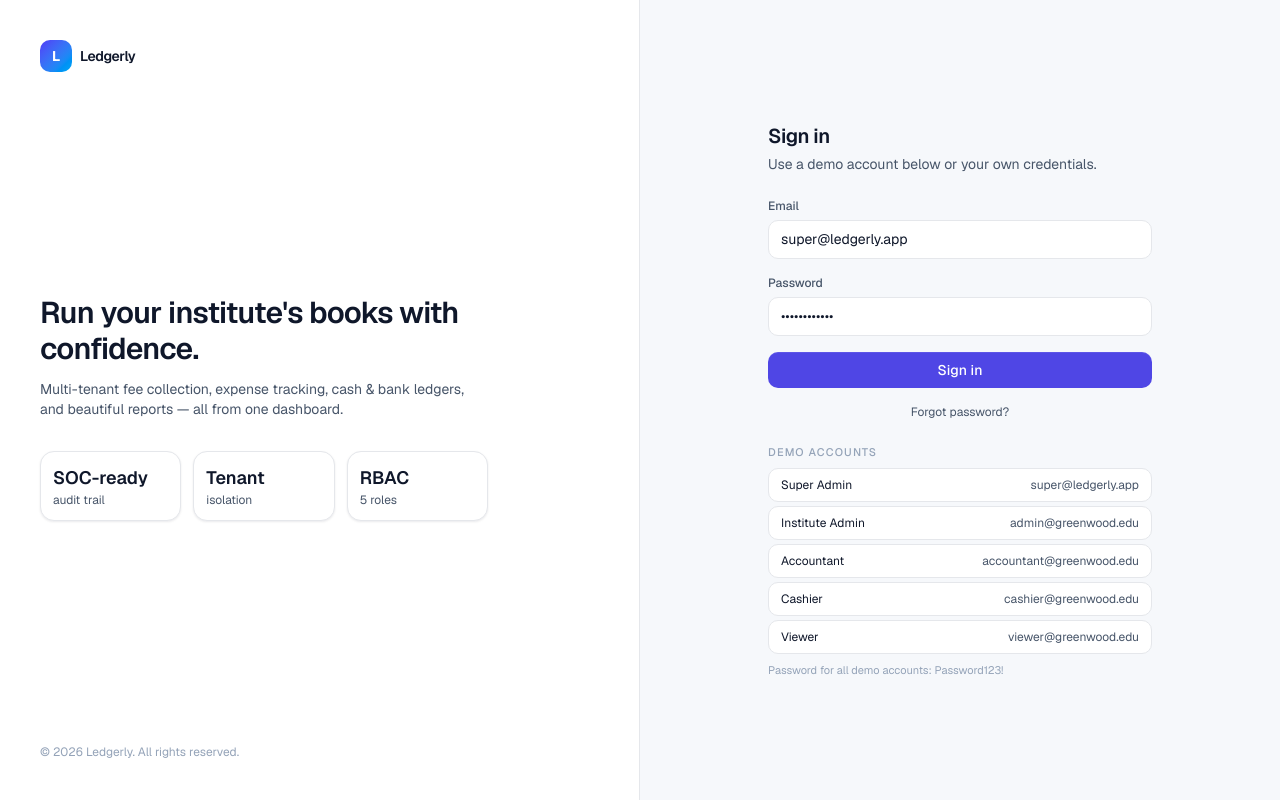
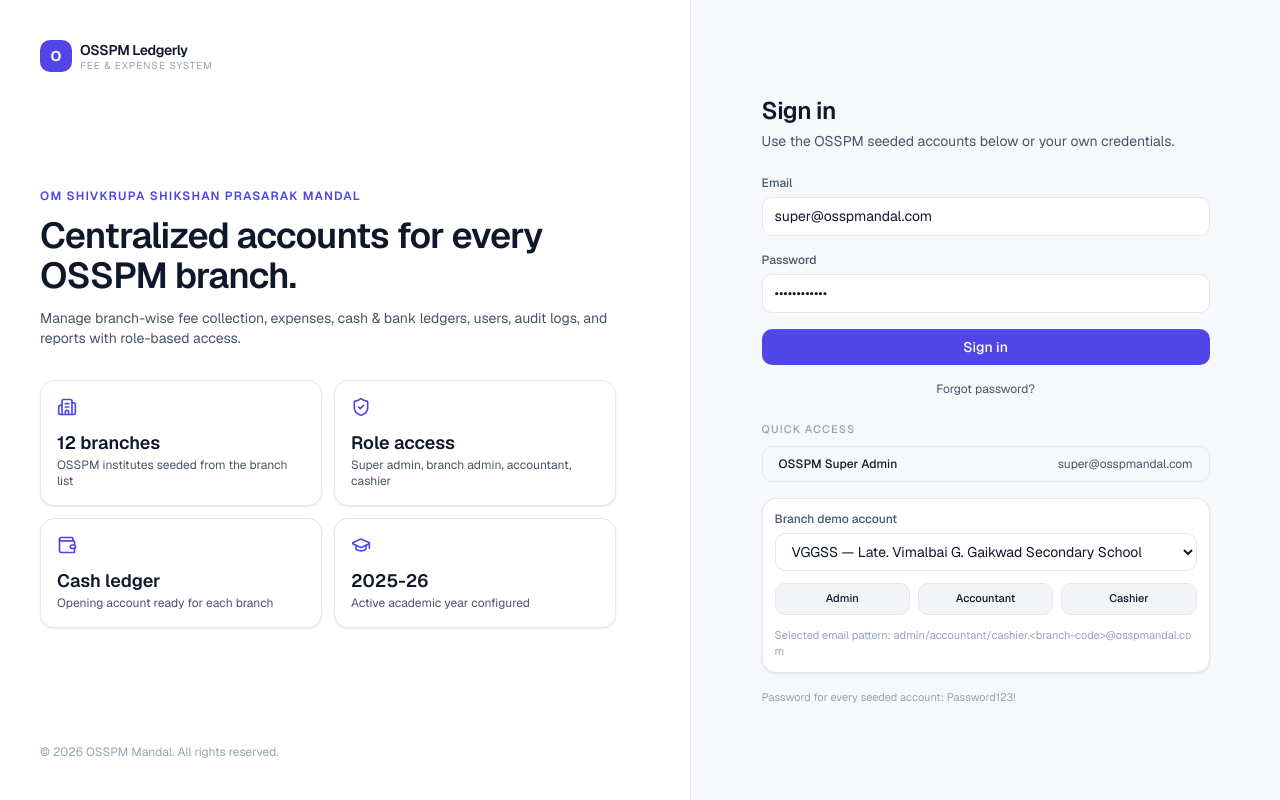
Before and after one commit to shivajik/osspmfees, a Next.js app: page /login in a window 1280 px wide. Built offline with nearby package versions, Linux system fonts and the light colour scheme.

Commit message:
update in login page

```diff
--- a/app/login/page.tsx
+++ b/app/login/page.tsx
@@ -2,8 +2,8 @@
 import { Suspense, useState } from "react";
 import { useRouter, useSearchParams } from "next/navigation";
 import { Button } from "@/components/ui/button";
-import { Input, Field } from "@/components/ui/input";
-import { Loader2 } from "lucide-react";
+import { Input, Field, Select } from "@/components/ui/input";
+import { Building2, GraduationCap, Loader2, ShieldCheck, Wallet } from "lucide-react";
 
 export default function LoginPage() {
   return (
@@ -13,28 +13,41 @@ export default function LoginPage() {
   );
 }
 
-const demo = [
-  { email: "super@ledgerly.app", label: "Super Admin" },
-  { email: "admin@greenwood.edu", label: "Institute Admin" },
-  { email: "accountant@greenwood.edu", label: "Accountant" },
-  { email: "cashier@greenwood.edu", label: "Cashier" },
-  { email: "viewer@greenwood.edu", label: "Viewer" },
+const branches = [
+  { code: "VGGSS", name: "Late. Vimalbai G. Gaikwad Secondary School" },
+  { code: "KDSS", name: "Late. Kishanrao Dhanve Secondary School" },
+  { code: "SSR", name: "Secondary School, Rui" },
+  { code: "SSSS", name: "Shree Shaneshwar Secondary School" },
+  { code: "OBM", name: "Om Balak Mandir" },
+  { code: "OSS", name: "Om Secondary School" },
+  { code: "GPES", name: "Late. Gangadhar Patil English School" },
+  { code: "SESR", name: "Sai English School, Rui" },
+  { code: "THS", name: "The Tesla High School" },
+  { code: "VGHSS", name: "Late. Vimalbai G. Gaikwad Sec & Higher Secondary School" },
+  { code: "AJC", name: "Adarsh Junior College" },
+  { code: "SSHSS", name: "Shree Shaneshwar Higher Secondary School" },
+];
+
+const roleOptions = [
+  { role: "admin", label: "Admin" },
+  { role: "accountant", label: "Accountant" },
+  { role: "cashier", label: "Cashier" },
 ];
 
 function LoginInner() {
-  const demo = [
-    { email: "super@ledgerly.app", label: "Super Admin" },
-    { email: "admin@greenwood.edu", label: "Institute Admin" },
-    { email: "accountant@greenwood.edu", label: "Accountant" },
-    { email: "cashier@greenwood.edu", label: "Cashier" },
-    { email: "viewer@greenwood.edu", label: "Viewer" },
-  ];
   const router = useRouter();
   const params = useSearchParams();
-  const [email, setEmail] = useState("super@ledgerly.app");
+  const [email, setEmail] = useState("super@osspmandal.com");
   const [password, setPassword] = useState("Password123!");
+  const [selectedBranch, setSelectedBranch] = useState(branches[0]?.code ?? "VGGSS");
   const [loading, setLoading] = useState(false);
   const [error, setError] = useState<string | null>(null);
+
+  function useAccount(nextEmail: string) {
+    setEmail(nextEmail);
+    setPassword("Password123!");
+    setError(null);
+  }
 
   async function onSubmit(e: React.FormEvent) {
     e.preventDefault();
@@ -59,30 +72,58 @@ function LoginInner() {
   }
 
   return (
-    <div className="min-h-dvh grid lg:grid-cols-2">
+    <div className="min-h-dvh grid lg:grid-cols-[1.08fr_0.92fr]">
       <div className="hidden lg:flex flex-col justify-between border-r border-[var(--color-border)] bg-[var(--color-surface)] p-10">
         <div className="flex items-center gap-2">
-          <div className="grid h-8 w-8 place-items-center rounded-md bg-gradient-to-br from-indigo-600 to-sky-500 text-sm font-bold text-white">L</div>
-          <span className="text-sm font-semibold tracking-tight">Ledgerly</span>
-        </div>
-        <div className="max-w-md">
-          <h2 className="text-3xl font-semibold tracking-tight">Run your institute&apos;s books with confidence.</h2>
-          <p className="mt-3 text-sm text-[var(--color-fg-muted)]">
-            Multi-tenant fee collection, expense tracking, cash & bank ledgers, and beautiful reports — all from one dashboard.
-          </p>
-          <div className="mt-8 grid grid-cols-3 gap-3 text-xs text-[var(--color-fg-muted)]">
-            <div className="card p-3"><div className="text-lg font-semibold text-[var(--color-fg)]">SOC-ready</div>audit trail</div>
-            <div className="card p-3"><div className="text-lg font-semibold text-[var(--color-fg)]">Tenant</div>isolation</div>
-            <div className="card p-3"><div className="text-lg font-semibold text-[var(--color-fg)]">RBAC</div>5 roles</div>
+          <div className="grid h-8 w-8 place-items-center rounded-md bg-[var(--color-brand)] text-sm font-bold text-[var(--color-brand-fg)]">O</div>
+          <div className="flex flex-col leading-tight">
+            <span className="text-sm font-semibold tracking-tight">OSSPM Ledgerly</span>
+            <span className="text-[10px] uppercase tracking-widest text-[var(--color-fg-subtle)]">Fee & expense system</span>
           </div>
         </div>
-        <p className="text-xs text-[var(--color-fg-subtle)]">© {new Date().getFullYear()} Ledgerly. All rights reserved.</p>
+        <div className="max-w-xl">
+          <p className="mb-3 text-xs font-semibold uppercase tracking-widest text-[var(--color-brand)]">Om Shivkrupa Shikshan Prasarak Mandal</p>
+          <h2 className="text-4xl font-semibold tracking-tight">Centralized accounts for every OSSPM branch.</h2>
+          <p className="mt-3 text-sm text-[var(--color-fg-muted)]">
+            Manage branch-wise fee collection, expenses, cash & bank ledgers, users, audit logs, and reports with role-based access.
+          </p>
+          <div className="mt-8 grid grid-cols-2 gap-3 text-xs text-[var(--color-fg-muted)]">
+            <div className="card p-4">
+              <Building2 className="mb-3 h-5 w-5 text-[var(--color-brand)]" />
+              <div className="text-lg font-semibold text-[var(--color-fg)]">12 branches</div>
+              OSSPM institutes seeded from the branch list
+            </div>
+            <div className="card p-4">
+              <ShieldCheck className="mb-3 h-5 w-5 text-[var(--color-brand)]" />
+              <div className="text-lg font-semibold text-[var(--color-fg)]">Role access</div>
+              Super admin, branch admin, accountant, cashier
+            </div>
+            <div className="card p-4">
+              <Wallet className="mb-3 h-5 w-5 text-[var(--color-brand)]" />
+              <div className="text-lg font-semibold text-[var(--color-fg)]">Cash ledger</div>
+              Opening account ready for each branch
+            </div>
+            <div className="card p-4">
+              <GraduationCap className="mb-3 h-5 w-5 text-[var(--color-brand)]" />
+              <div className="text-lg font-semibold text-[var(--color-fg)]">2025-26</div>
+              Active academic year configured
+            </div>
+          </div>
+        </div>
+        <p className="text-xs text-[var(--color-fg-subtle)]">© {new Date().getFullYear()} OSSPM Mandal. All rights reserved.</p>
       </div>
 
       <div className="flex items-center justify-center p-6 sm:p-10">
-        <div className="w-full max-w-sm">
-          <h1 className="text-xl font-semibold tracking-tight">Sign in</h1>
-          <p className="mt-1 text-sm text-[var(--color-fg-muted)]">Use a demo account below or your own credentials.</p>
+        <div className="w-full max-w-md">
+          <div className="mb-8 flex items-center gap-2 lg:hidden">
+            <div className="grid h-9 w-9 place-items-center rounded-md bg-[var(--color-brand)] text-sm font-bold text-[var(--color-brand-fg)]">O</div>
+            <div className="flex flex-col leading-tight">
+              <span className="text-sm font-semibold tracking-tight">OSSPM Ledgerly</span>
+              <span className="text-[10px] uppercase tracking-widest text-[var(--color-fg-subtle)]">Fee & expense system</span>
+            </div>
+          </div>
+          <h1 className="text-2xl font-semibold tracking-tight">Sign in</h1>
+          <p className="mt-1 text-sm text-[var(--color-fg-muted)]">Use the OSSPM seeded accounts below or your own credentials.</p>
 
           <form onSubmit={onSubmit} className="mt-6 space-y-4">
             <Field label="Email" htmlFor="email">
@@ -91,7 +132,7 @@ function LoginInner() {
             <Field label="Password" htmlFor="password">
               <Input id="password" type="password" autoComplete="current-password" required value={password} onChange={(e) => setPassword(e.target.value)} />
             </Field>
-            {error && <p className="text-xs text-red-600">{error}</p>}
+            {error && <p className="text-xs text-[var(--color-danger)]">{error}</p>}
             <Button type="submit" disabled={loading} className="w-full">
               {loading && <Loader2 className="h-4 w-4 animate-spin" />}
               Sign in
@@ -101,22 +142,51 @@ function LoginInner() {
             </p>
           </form>
 
-          <div className="mt-6">
-            <p className="text-[11px] font-medium uppercase tracking-widest text-[var(--color-fg-subtle)]">Demo accounts</p>
-            <div className="mt-2 grid grid-cols-1 gap-1 text-xs">
-              {demo.map((d) => (
-                <button
-                  key={d.email}
-                  type="button"
-                  onClick={() => { setEmail(d.email); setPassword("Password123!"); }}
-                  className="flex items-center justify-between rounded-md border border-[var(--color-border)] bg-[var(--color-surface)] px-3 py-2 text-left hover:border-[var(--color-border-strong)]"
-                >
-                  <span className="text-[var(--color-fg)]">{d.label}</span>
-                  <span className="text-[var(--color-fg-muted)]">{d.email}</span>
-                </button>
-              ))}
+          <div className="mt-6 space-y-4">
+            <div>
+              <p className="text-[11px] font-medium uppercase tracking-widest text-[var(--color-fg-subtle)]">Quick access</p>
+              <Button
+                type="button"
+                variant="outline"
+                className="mt-2 w-full justify-between text-xs"
+                onClick={() => useAccount("super@osspmandal.com")}
+              >
+                <span>OSSPM Super Admin</span>
+                <span className="font-normal text-[var(--color-fg-muted)]">super@osspmandal.com</span>
+              </Button>
             </div>
-            <p className="mt-2 text-[11px] text-[var(--color-fg-subtle)]">Password for all demo accounts: Password123!</p>
+
+            <div className="card p-3">
+              <Field label="Branch demo account" htmlFor="branch">
+                <Select id="branch" value={selectedBranch} onChange={(event) => setSelectedBranch(event.target.value)}>
+                  {branches.map((branch) => (
+                    <option key={branch.code} value={branch.code}>{branch.code} — {branch.name}</option>
+                  ))}
+                </Select>
+              </Field>
+              <div className="mt-3 grid grid-cols-3 gap-2">
+                {roleOptions.map((option) => {
+                  const branchSlug = selectedBranch.toLowerCase();
+                  return (
+                    <Button
+                      key={option.role}
+                      type="button"
+                      variant="secondary"
+                      size="sm"
+                      className="px-2 text-[11px]"
+                      onClick={() => useAccount(`${option.role}.${branchSlug}@osspmandal.com`)}
+                    >
+                      {option.label}
+                    </Button>
+                  );
+                })}
+              </div>
+              <p className="mt-3 break-all text-[11px] text-[var(--color-fg-subtle)]">
+                Selected email pattern: admin/accountant/cashier.&lt;branch-code&gt;@osspmandal.com
+              </p>
+            </div>
+
+            <p className="text-[11px] text-[var(--color-fg-subtle)]">Password for every seeded account: Password123!</p>
           </div>
         </div>
       </div>
```
